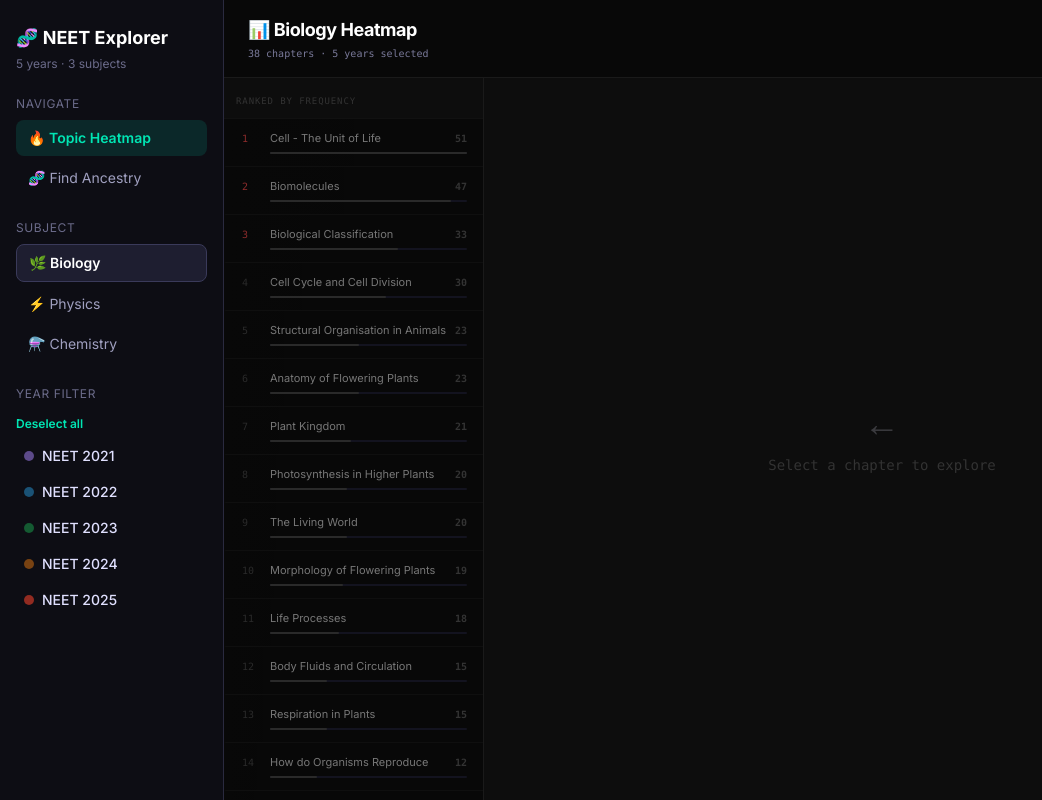
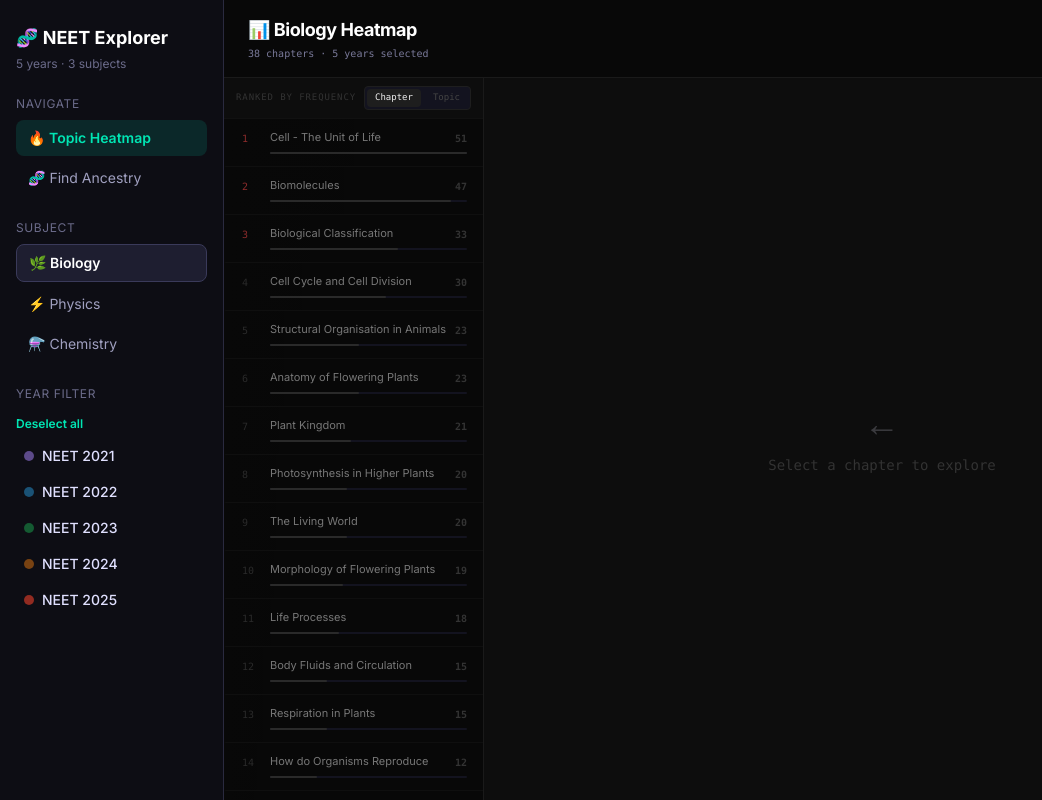
Before and after one commit to neetmapper-hash/neet-explorer, a Next.js app: page /heatmap in a window 1280 px wide. Shown: the whole page, without its empty margins (0-1042 px from the left). Built offline with nearby package versions, Linux system fonts and the light colour scheme.

Commit message:
feat: add topic grouping toggle to heatmap

```diff
--- a/app/heatmap/page.tsx
+++ b/app/heatmap/page.tsx
@@ -1,9 +1,12 @@
 'use client';
 
-import { useState, useEffect, useCallback } from 'react';
+import { useState, useEffect } from 'react';
 import { useRouter } from 'next/navigation';
 import { ChapterEntry, Question, Subject, AVAILABLE_YEARS } from '@/lib/types';
 import Sidebar from '@/components/Sidebar';
+import { groupChaptersByTopic } from '@/lib/topics';
+
+type ViewMode = 'chapter' | 'topic';
 
 export default function HeatmapPage() {
   const router = useRouter();
@@ -15,6 +18,8 @@ export default function HeatmapPage() {
   const [selectedChapter, setSelectedChapter] = useState<ChapterEntry | null>(null);
   const [expandedQuestion, setExpandedQuestion] = useState<Question | null>(null);
   const [activeYearFilter, setActiveYearFilter] = useState<number | null>(null);
+  const [viewMode, setViewMode] = useState<ViewMode>('chapter');
+  const [expandedTopics, setExpandedTopics] = useState<Set<string>>(new Set());
 
   useEffect(() => {
     async function load() {
@@ -31,22 +36,20 @@ export default function HeatmapPage() {
     load();
   }, []);
 
-  // Auto-select first chapter when subject changes
   useEffect(() => {
     setSelectedChapter(null);
     setExpandedQuestion(null);
+    setExpandedTopics(new Set());
   }, [subject]);
 
   const subjectData = heatmapData[subject] ?? {};
 
-  // Sort chapters by total count descending
   const sortedChapters = Object.values(subjectData).sort(
     (a, b) => (b.total_count ?? 0) - (a.total_count ?? 0)
   );
 
   const maxCount = sortedChapters[0]?.total_count ?? 1;
 
-  // Questions for selected chapter filtered by selected years
   const filteredQuestions: Question[] = selectedChapter
     ? (selectedChapter.questions ?? []).filter(
         (q) => (!q.year || selectedYears.includes(q.year)) &&
@@ -54,7 +57,6 @@ export default function HeatmapPage() {
       )
     : [];
 
-  // Year cards: only years that have questions
   const yearCards = selectedChapter
     ? selectedYears
         .map((yr) => ({
@@ -77,6 +79,21 @@ export default function HeatmapPage() {
     0
   );
 
+  const toggleTopic = (topic: string) => {
+    setExpandedTopics(prev => {
+      const next = new Set(prev);
+      if (next.has(topic)) next.delete(topic);
+      else next.add(topic);
+      return next;
+    });
+  };
+
+  const handleChapterClick = (chapter: ChapterEntry) => {
+    setSelectedChapter(chapter);
+    setExpandedQuestion(null);
+    setActiveYearFilter(null);
+  };
+
   function intensityColor(count: number, max: number) {
     const ratio = max > 0 ? count / max : 0;
     if (ratio === 0) return '#1a1a1a';
@@ -94,6 +111,173 @@ export default function HeatmapPage() {
     if (ratio < 0.7) return '#86efac';
     return '#ff6b6b';
   }
+
+  // ── CHAPTER LIST (existing view) ──────────────────────────────────────────
+  const renderChapterList = () => (
+    <>
+      {sortedChapters.map((chapter, i) => {
+        const isActive = selectedChapter?.chapter_name === chapter.chapter_name;
+        const pct = Math.round(((chapter.total_count ?? 0) / maxCount) * 100);
+        return (
+          <div
+            key={`${subject}-${chapter.chapter_name}`}
+            onClick={() => handleChapterClick(chapter)}
+            className="px-4 py-3 cursor-pointer border-b border-[#0f0f0f] transition-all relative"
+            style={{
+              background: isActive ? '#1a1a1a' : 'transparent',
+              borderLeft: isActive ? '2px solid #ff4b4b' : '2px solid transparent',
+            }}
+          >
+            <div
+              className="absolute inset-0 opacity-20 pointer-events-none"
+              style={{
+                background: isActive
+                  ? `linear-gradient(90deg, #ff4b4b15 0%, transparent ${pct}%)`
+                  : `linear-gradient(90deg, #ffffff05 0%, transparent ${pct}%)`,
+              }}
+            />
+            <div className="flex items-center gap-2 relative z-10">
+              <span
+                className="text-[10px] font-mono w-5 flex-shrink-0"
+                style={{ color: i < 3 ? '#ff4b4b88' : '#2a2a2a' }}
+              >
+                {i + 1}
+              </span>
+              <span
+                className="text-[11px] flex-1 leading-tight"
+                style={{ color: isActive ? '#f0f0f0' : '#777' }}
+              >
+                {chapter.chapter_name}
+              </span>
+              <span
+                className="text-[10px] font-mono font-bold flex-shrink-0"
+                style={{ color: isActive ? '#ff4b4b' : '#333' }}
+              >
+                {chapter.total_count}
+              </span>
+            </div>
+            <div className="mt-1.5 h-[2px] bg-[#1a1a1a] rounded relative z-10 ml-7">
+              <div
+                className="h-full rounded transition-all duration-500"
+                style={{
+                  width: `${pct}%`,
+                  background: isActive
+                    ? 'linear-gradient(90deg, #ff4b4b, #ff8c00)'
+                    : '#2a2a2a',
+                }}
+              />
+            </div>
+          </div>
+        );
+      })}
+    </>
+  );
+
+  // ── TOPIC LIST (new view) ─────────────────────────────────────────────────
+  const renderTopicList = () => {
+    const chaptersWithMeta = sortedChapters.map(ch => ({
+      ...ch,
+      chapter_name: ch.chapter_name,
+      filteredTotal: ch.total_count ?? 0,
+    }));
+
+    const topicGroups = groupChaptersByTopic(chaptersWithMeta, subject);
+    const maxTopicTotal = Math.max(...topicGroups.map(g => g.total));
+
+    return (
+      <>
+        {topicGroups.map(({ topic, chapters, total }) => {
+          const isExpanded = expandedTopics.has(topic);
+          const topicPct = Math.round((total / maxTopicTotal) * 100);
+          const hasActiveChapter = chapters.some(
+            (ch: any) => selectedChapter?.chapter_name === ch.chapter_name
+          );
+
+          return (
+            <div key={topic} className="border-b border-[#0f0f0f]">
+              {/* Topic header */}
+              <div
+                onClick={() => toggleTopic(topic)}
+                className="flex items-center gap-2 px-4 py-3 cursor-pointer transition-all"
+                style={{
+                  background: hasActiveChapter ? '#161616' : 'transparent',
+                  borderLeft: hasActiveChapter ? '2px solid #ff4b4b66' : '2px solid transparent',
+                }}
+              >
+                <span className="text-[#333] text-[9px] w-3 flex-shrink-0">
+                  {isExpanded ? '▼' : '▶'}
+                </span>
+                <span
+                  className="text-[11px] font-semibold flex-1 leading-tight"
+                  style={{ color: hasActiveChapter ? '#f0f0f0' : '#888' }}
+                >
+                  {topic}
+                </span>
+                <span className="text-[9px] font-mono text-[#333] mr-1">
+                  {chapters.length}ch
+                </span>
+                <span
+                  className="text-[10px] font-mono font-bold flex-shrink-0"
+                  style={{ color: hasActiveChapter ? '#ff4b4b' : '#444' }}
+                >
+                  {total}
+                </span>
+              </div>
+
+              {/* Topic frequency bar */}
+              <div className="mx-4 mb-1">
+                <div className="h-[2px] bg-[#1a1a1a] rounded">
+                  <div
+                    className="h-full rounded"
+                    style={{
+                      width: `${topicPct}%`,
+                      background: 'linear-gradient(90deg, #ff4b4b88, #ff8c0088)',
+                    }}
+                  />
+                </div>
+              </div>
+
+              {/* Expanded chapters */}
+              {isExpanded && (
+                <div className="bg-[#0a0a0a]">
+                  {chapters
+                    .sort((a: any, b: any) => (b.total_count ?? 0) - (a.total_count ?? 0))
+                    .map((chapter: any, i: number) => {
+                      const isActive = selectedChapter?.chapter_name === chapter.chapter_name;
+                      const pct = Math.round(((chapter.total_count ?? 0) / maxCount) * 100);
+                      return (
+                        <div
+                          key={chapter.chapter_name}
+                          onClick={() => handleChapterClick(chapter)}
+                          className="flex items-center gap-2 pl-8 pr-4 py-2.5 cursor-pointer border-b border-[#0f0f0f] transition-all"
+                          style={{
+                            background: isActive ? '#1a1a1a' : 'transparent',
+                            borderLeft: isActive ? '2px solid #ff4b4b' : '2px solid transparent',
+                          }}
+                        >
+                          <span
+                            className="text-[10px] flex-1 leading-tight"
+                            style={{ color: isActive ? '#f0f0f0' : '#666' }}
+                          >
+                            {chapter.chapter_name}
+                          </span>
+                          <span
+                            className="text-[10px] font-mono font-bold flex-shrink-0"
+                            style={{ color: isActive ? '#ff4b4b' : '#333' }}
+                          >
+                            {chapter.total_count}
+                          </span>
+                        </div>
+                      );
+                    })}
+                </div>
+              )}
+            </div>
+          );
+        })}
+      </>
+    );
+  };
 
   return (
     <div className="flex min-h-screen bg-[#080808]">
@@ -132,76 +316,42 @@ export default function HeatmapPage() {
         ) : (
           <div className="flex flex-1 overflow-hidden">
 
-            {/* ── LEFT PANEL: Chapter List ── */}
+            {/* ── LEFT PANEL ── */}
             <div
-              className="flex-shrink-0 overflow-y-auto border-r border-[#1a1a1a]"
+              className="flex-shrink-0 overflow-y-auto border-r border-[#1a1a1a] flex flex-col"
               style={{ width: '260px' }}
             >
-              <div className="px-3 py-2 border-b border-[#111] sticky top-0 bg-[#0d0d0d] z-10">
+              {/* View toggle */}
+              <div className="px-3 py-2 border-b border-[#111] sticky top-0 bg-[#0d0d0d] z-10 flex items-center justify-between">
                 <span className="text-[9px] font-mono text-[#333] uppercase tracking-widest">
-                  Ranked by frequency
+                  {viewMode === 'chapter' ? 'Ranked by frequency' : 'By topic'}
                 </span>
-              </div>
-              {sortedChapters.map((chapter, i) => {
-                const isActive = selectedChapter?.chapter_name === chapter.chapter_name;
-                const pct = Math.round(((chapter.total_count ?? 0) / maxCount) * 100);
-                return (
-                  <div
-                    key={`${subject}-${chapter.chapter_name}`}
-                    onClick={() => {
-                      setSelectedChapter(chapter);
-                      setExpandedQuestion(null);
-                    }}
-                    className="px-4 py-3 cursor-pointer border-b border-[#0f0f0f] transition-all relative"
+                <div className="flex gap-1 bg-[#111] border border-[#1e1e1e] rounded p-0.5">
+                  <button
+                    onClick={() => setViewMode('chapter')}
+                    className="px-2 py-0.5 rounded text-[9px] font-mono transition-colors"
                     style={{
-                      background: isActive ? '#1a1a1a' : 'transparent',
-                      borderLeft: isActive ? '2px solid #ff4b4b' : '2px solid transparent',
+                      background: viewMode === 'chapter' ? '#1e1e1e' : 'transparent',
+                      color: viewMode === 'chapter' ? '#f0f0f0' : '#444',
                     }}
                   >
-                    {/* Fill bar background */}
-                    <div
-                      className="absolute inset-0 opacity-20 pointer-events-none"
-                      style={{
-                        background: isActive
-                          ? `linear-gradient(90deg, #ff4b4b15 0%, transparent ${pct}%)`
-                          : `linear-gradient(90deg, #ffffff05 0%, transparent ${pct}%)`,
-                      }}
-                    />
-                    <div className="flex items-center gap-2 relative z-10">
-                      <span
-                        className="text-[10px] font-mono w-5 flex-shrink-0"
-                        style={{ color: i < 3 ? '#ff4b4b88' : '#2a2a2a' }}
-                      >
-                        {i + 1}
-                      </span>
-                      <span
-                        className="text-[11px] flex-1 leading-tight"
-                        style={{ color: isActive ? '#f0f0f0' : '#777' }}
-                      >
-                        {chapter.chapter_name}
-                      </span>
-                      <span
-                        className="text-[10px] font-mono font-bold flex-shrink-0"
-                        style={{ color: isActive ? '#ff4b4b' : '#333' }}
-                      >
-                        {chapter.total_count}
-                      </span>
-                    </div>
-                    {/* Mini bar */}
-                    <div className="mt-1.5 h-[2px] bg-[#1a1a1a] rounded relative z-10 ml-7">
-                      <div
-                        className="h-full rounded transition-all duration-500"
-                        style={{
-                          width: `${pct}%`,
-                          background: isActive
-                            ? 'linear-gradient(90deg, #ff4b4b, #ff8c00)'
-                            : '#2a2a2a',
-                        }}
-                      />
-                    </div>
-                  </div>
-                );
-              })}
+                    Chapter
+                  </button>
+                  <button
+                    onClick={() => setViewMode('topic')}
+                    className="px-2 py-0.5 rounded text-[9px] font-mono transition-colors"
+                    style={{
+                      background: viewMode === 'topic' ? '#1e1e1e' : 'transparent',
+                      color: viewMode === 'topic' ? '#ff4b4b' : '#444',
+                    }}
+                  >
+                    Topic
+                  </button>
+                </div>
+              </div>
+
+              {/* Chapter or Topic list */}
+              {viewMode === 'chapter' ? renderChapterList() : renderTopicList()}
             </div>
 
             {/* ── RIGHT PANEL ── */}
@@ -230,14 +380,13 @@ export default function HeatmapPage() {
                     </div>
                   </div>
 
-                  {/* Year cards — only non-zero */}
+                  {/* Year cards */}
                   {yearCards.length > 0 && (
                     <div className="mb-6">
                       <div className="text-[9px] font-mono text-[#333] uppercase tracking-widest mb-3">
                         Year breakdown
                       </div>
                       <div className="flex flex-wrap gap-2">
-                        {/* Select All pill */}
                         <div
                           onClick={() => setActiveYearFilter(null)}
                           className="flex flex-col items-center px-3 py-2 rounded-lg border cursor-pointer transition-all"
@@ -302,12 +451,9 @@ export default function HeatmapPage() {
                                 borderColor: isExpanded ? '#ff4b4b33' : '#1a1a1a',
                               }}
                             >
-                              {/* Question row */}
                               <div
                                 className="flex items-start gap-3 px-4 py-3 cursor-pointer"
-                                onClick={() =>
-                                  setExpandedQuestion(isExpanded ? null : q)
-                                }
+                                onClick={() => setExpandedQuestion(isExpanded ? null : q)}
                               >
                                 {q.year && (
                                   <span className="text-[9px] font-mono text-[#ff4b4b66] flex-shrink-0 mt-0.5 pt-[1px]">
@@ -328,15 +474,12 @@ export default function HeatmapPage() {
                                 </span>
                               </div>
 
-                              {/* Expanded: options + ancestry */}
                               {isExpanded && (
                                 <div className="px-4 pb-4 border-t border-[#1e1e1e]">
-                                  {/* Options */}
                                   {q.options && Object.keys(q.options).length > 0 && (
                                     <div className="flex flex-col gap-2 mt-3">
                                       {Object.entries(q.options).map(([num, text]) => {
-                                        const isCorrect =
-                                          String(num) === String(q.correct_answer);
+                                        const isCorrect = String(num) === String(q.correct_answer);
                                         return (
                                           <div
                                             key={num}
@@ -352,17 +495,13 @@ export default function HeatmapPage() {
                                             </span>
                                             <span className="flex-1 leading-relaxed">{text}</span>
                                             {isCorrect && (
-                                              <span className="text-green-400 flex-shrink-0 text-[10px]">
-                                                ✓
-                                              </span>
+                                              <span className="text-green-400 flex-shrink-0 text-[10px]">✓</span>
                                             )}
                                           </div>
                                         );
                                       })}
                                     </div>
                                   )}
-
-                                  {/* Find Ancestry button */}
                                   <button
                                     onClick={() => handleFindAncestry(q)}
                                     className="mt-3 w-full py-2.5 rounded-lg text-[11px] font-semibold transition-colors"
```
